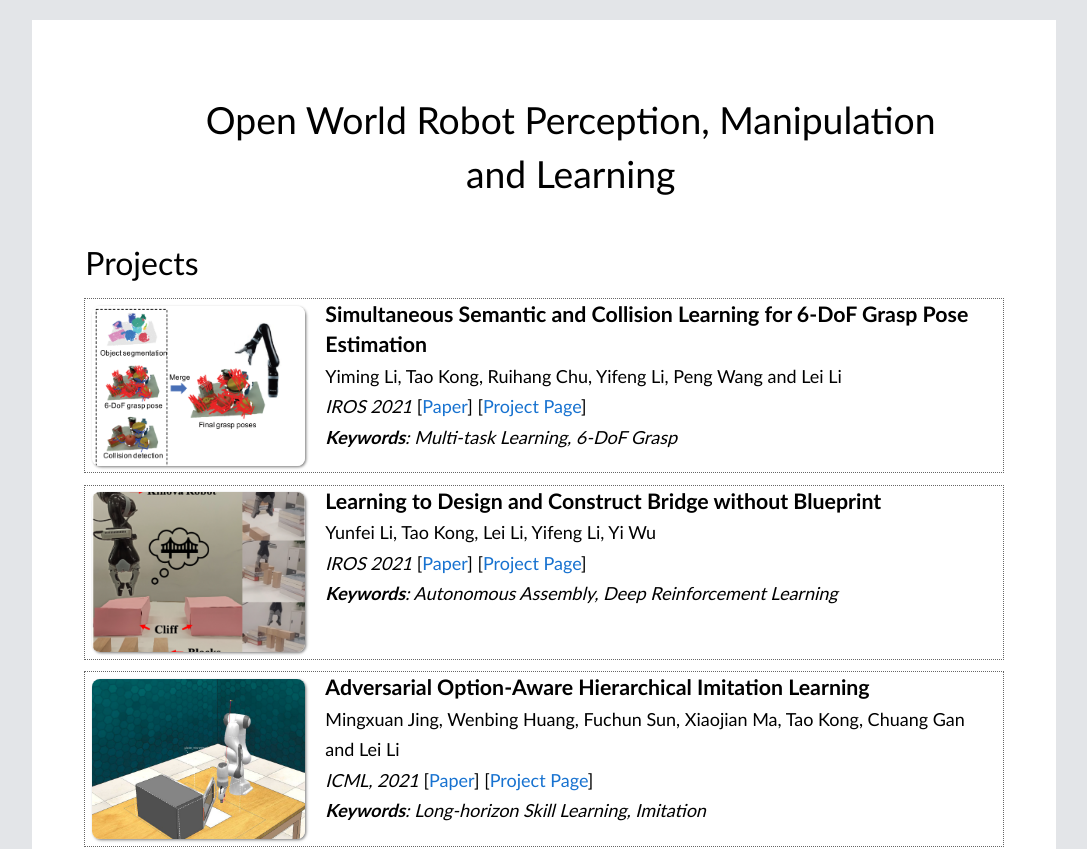
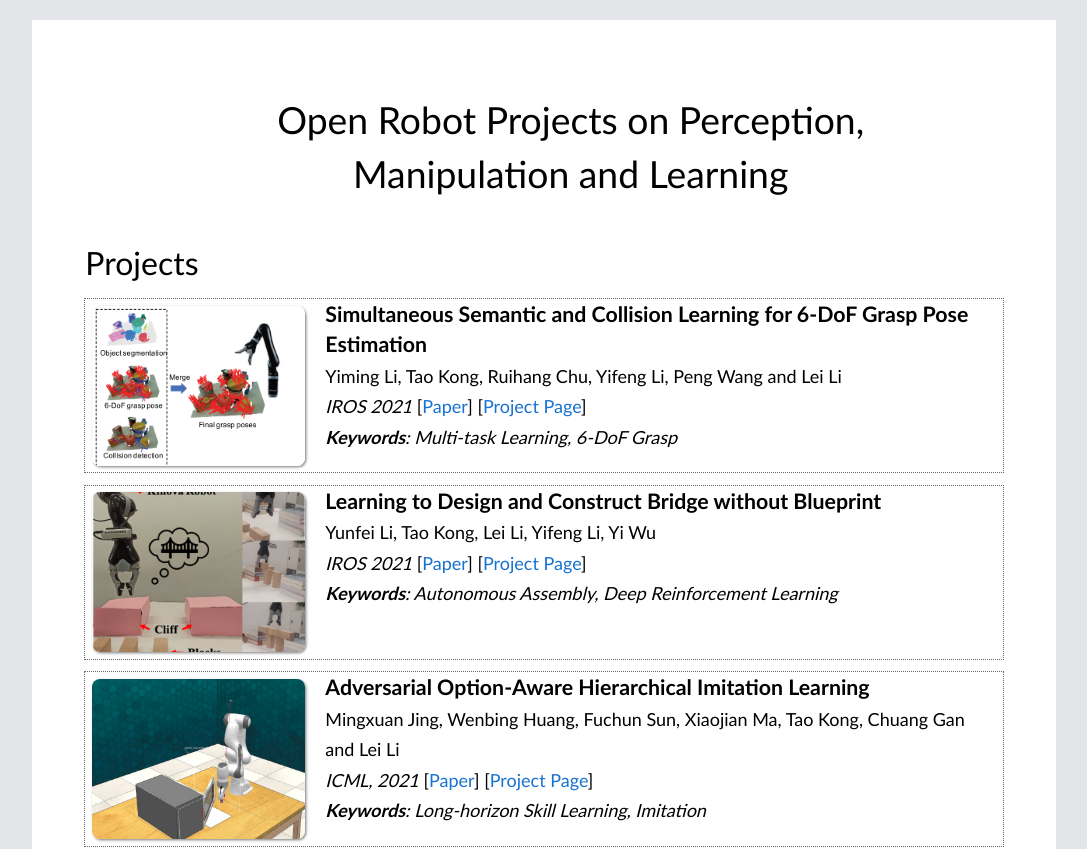
Before and after one commit to OpenByteRobotics/OpenByteRobotics.github.io, a plain HTML site: page index.html in a window 1280 px wide. Shown: the top 849 px of the page, without its empty margins (96-1183 px from the left). Drawn offline with Linux system fonts and the light colour scheme.

Commit message:
Update index.html

```diff
--- a/index.html
+++ b/index.html
@@ -6,7 +6,7 @@
 <head>
   <meta http-equiv="Content-Type" content="text/html; charset=UTF-8">
 
-  <title>Open World Robot Perception, Manipulation and Learning</title>
+  <title>Open Robot Projects on Perception, Manipulation and Learning</title>
 
   <link href="./assets/bootstrap.min.css" rel="stylesheet">
   <link href="./assets/font.css" rel="stylesheet" type="text/css">
@@ -23,7 +23,7 @@
   <!-- === Header Starts === -->
   <div class="header">
     <div class="title">
-      Open World Robot Perception, Manipulation and Learning
+      Open Robot Projects on Perception, Manipulation and Learning
     </div>
 <!--    <div class="subtitle">-->
 <!--      ByteDance Robotics Research-->
```
